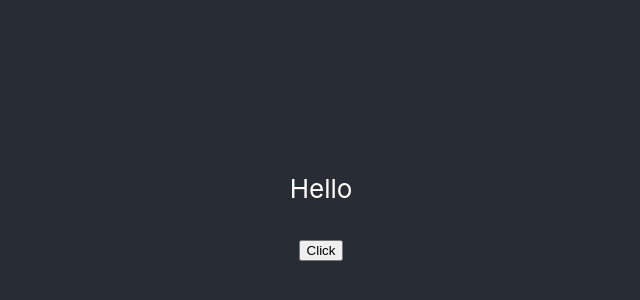
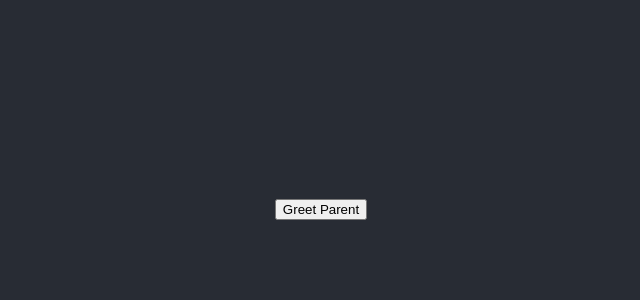
Before and after one commit to hjgarcia1/React-Testing, a React (Create React App) app: page / in a window 1280 px wide. Shown: the part 196-496 px from the top of the page, without its empty margins (319-959 px from the left). Built offline with nearby package versions, Linux system fonts and the light colour scheme.

Commit message:
parent and child communication
added child parent and method communication through props

```diff
--- a/src/App.js
+++ b/src/App.js
@@ -6,6 +6,7 @@
 import FunctionClick from './components/FunctionClick';
 import ClassClick from './components/ClassClick';
 import EventBind from './components/EventBind';
+import ParentComponent from './components/ParentComponent';
 
 function App() {
   return (
@@ -16,7 +17,8 @@
         {/* <FunctionClick></FunctionClick> */}
         {/* <ClassClick></ClassClick> */}
 
-        <EventBind></EventBind>
+        {/* <EventBind></EventBind> */}
+        <ParentComponent></ParentComponent>
       </header>
     </div>
   );
--- /dev/null
+++ b/src/components/ChildComponents.js
@@ -0,0 +1,12 @@
+import React from 'react'
+
+function ChildComponents(props) {
+    //the greethandler is defined on the parent component with paramater
+    return (
+        <div>
+            <button onClick={() => props.greetHandler('child')}>Greet Parent</button>
+        </div>
+    )
+}
+
+export default ChildComponents
--- /dev/null
+++ b/src/components/ParentComponent.js
@@ -0,0 +1,29 @@
+import React, { Component } from 'react'
+import ChildComponents from './ChildComponents'
+
+class ParentComponent extends Component {
+    constructor(props) {
+        super(props)
+
+        this.state = {
+            parentName: 'Parent'
+        }
+
+        this.greetParent = this.greetParent.bind(this)
+    }
+
+    greetParent(childName) {
+        alert(`Hello ${this.state.parentName} and this component is ${childName}`)
+    }
+
+    render() {
+        // method greetParent will passed as prop to child component
+        return (
+            <div>
+                <ChildComponents greetHandler={this.greetParent} />
+            </div>
+        )
+    }
+}
+
+export default ParentComponent
```
